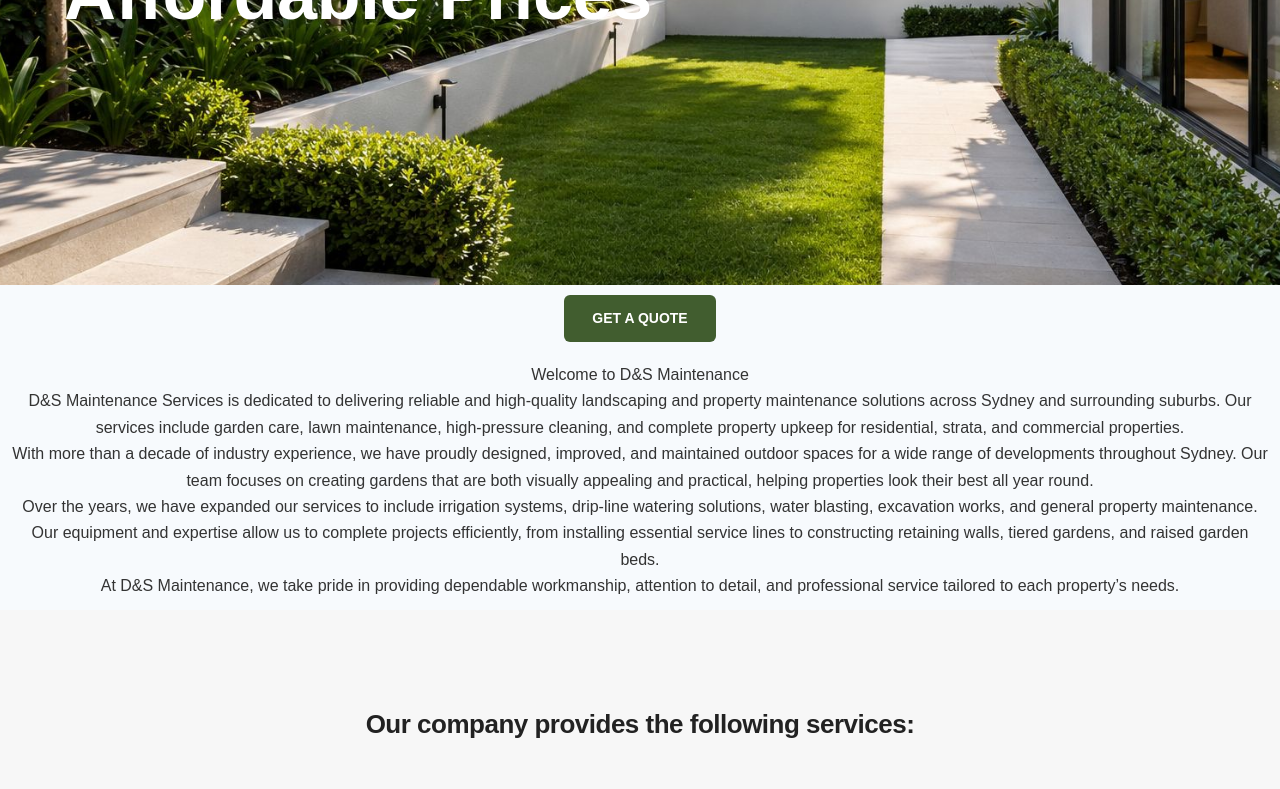
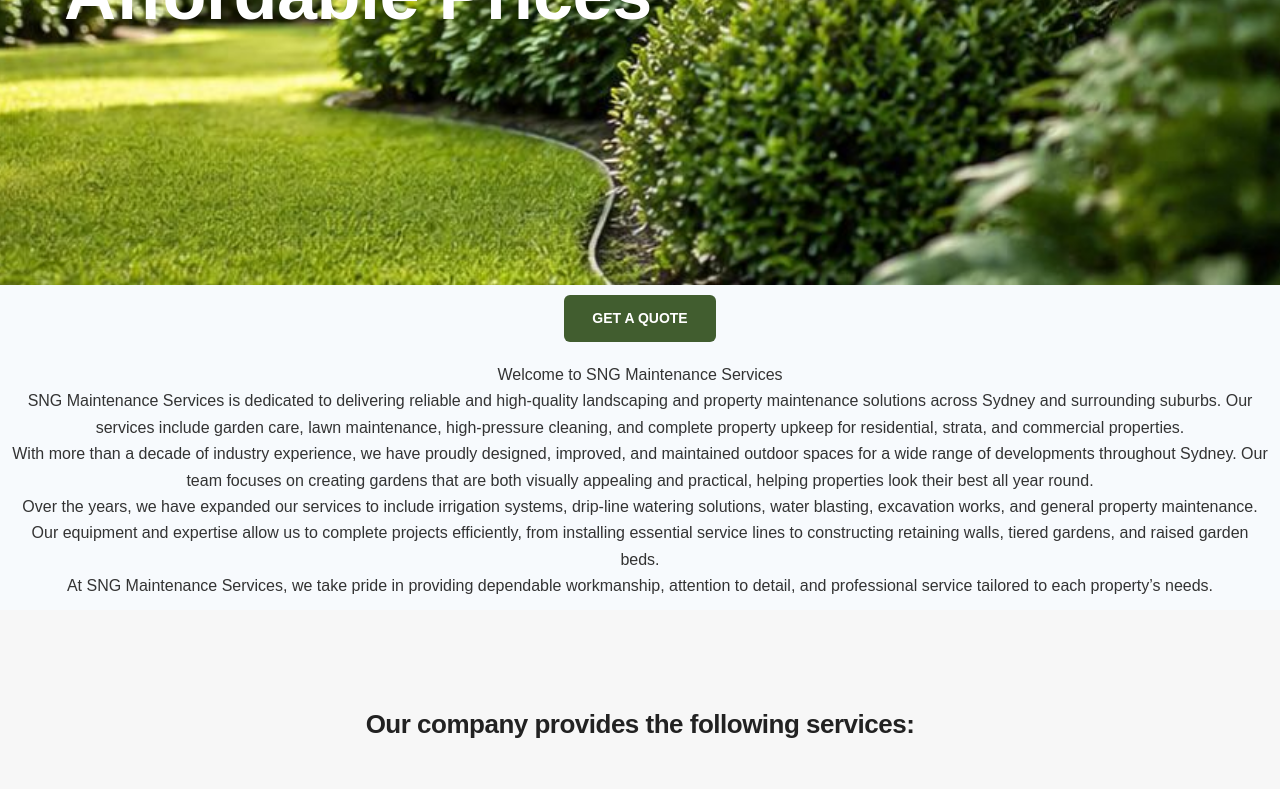
Before and after one commit to brandsbarrel/DNS, a React (Vite) app: page / in a window 1280 px wide. Shown: the part 435-1224 px from the top of the page. Built offline with nearby package versions, Linux system fonts and the light colour scheme.

Commit message:
new text and slide

```diff
--- a/src/Components/ScrollText/ScrollText.jsx
+++ b/src/Components/ScrollText/ScrollText.jsx
@@ -18,15 +18,15 @@ const ScrollText = () => {
                 </Link>
                 <div className='text-box'>
                     <p>
-                        Welcome to D&S Maintenance
+                        Welcome to SNG Maintenance Services
                         <br></br>
-                        D&S Maintenance Services is dedicated to delivering reliable and high-quality landscaping and property maintenance solutions across Sydney and surrounding suburbs. Our services include garden care, lawn maintenance, high-pressure cleaning, and complete property upkeep for residential, strata, and commercial properties.
+                        SNG Maintenance Services is dedicated to delivering reliable and high-quality landscaping and property maintenance solutions across Sydney and surrounding suburbs. Our services include garden care, lawn maintenance, high-pressure cleaning, and complete property upkeep for residential, strata, and commercial properties.
                         <br></br>
                         With more than a decade of industry experience, we have proudly designed, improved, and maintained outdoor spaces for a wide range of developments throughout Sydney. Our team focuses on creating gardens that are both visually appealing and practical, helping properties look their best all year round.
                         <br></br>
                         Over the years, we have expanded our services to include irrigation systems, drip-line watering solutions, water blasting, excavation works, and general property maintenance. Our equipment and expertise allow us to complete projects efficiently, from installing essential service lines to constructing retaining walls, tiered gardens, and raised garden beds.
                         <br></br>
-                        At D&S Maintenance, we take pride in providing dependable workmanship, attention to detail, and professional service tailored to each property’s needs.
+                        At SNG Maintenance Services, we take pride in providing dependable workmanship, attention to detail, and professional service tailored to each property’s needs.
                     </p>
                 </div>
                 {/* <marquee className="scroll-text-content" >Safe • Secure • Conveniently Located • Affordable • 24/7 Access • Fully Fenced • Monitored Facility</marquee> */}
```
Also changed, not shown: src/assets/5.jpeg, src/assets/6.jpeg.
